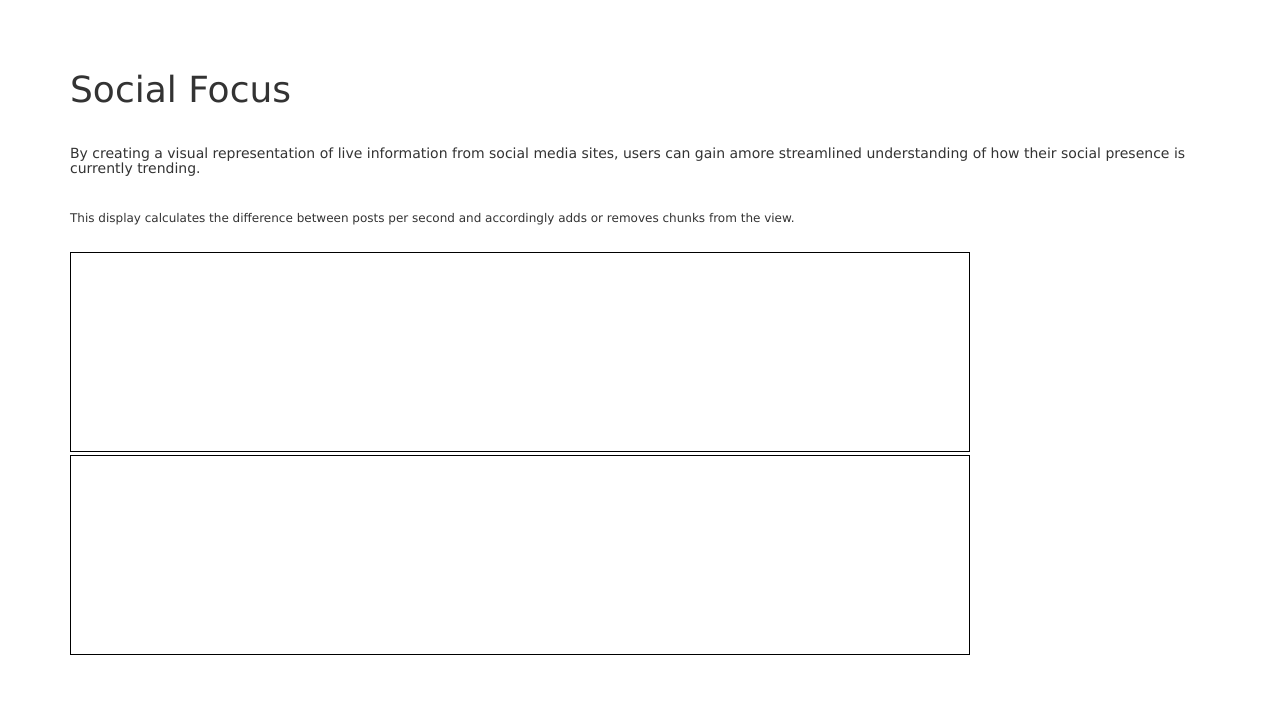
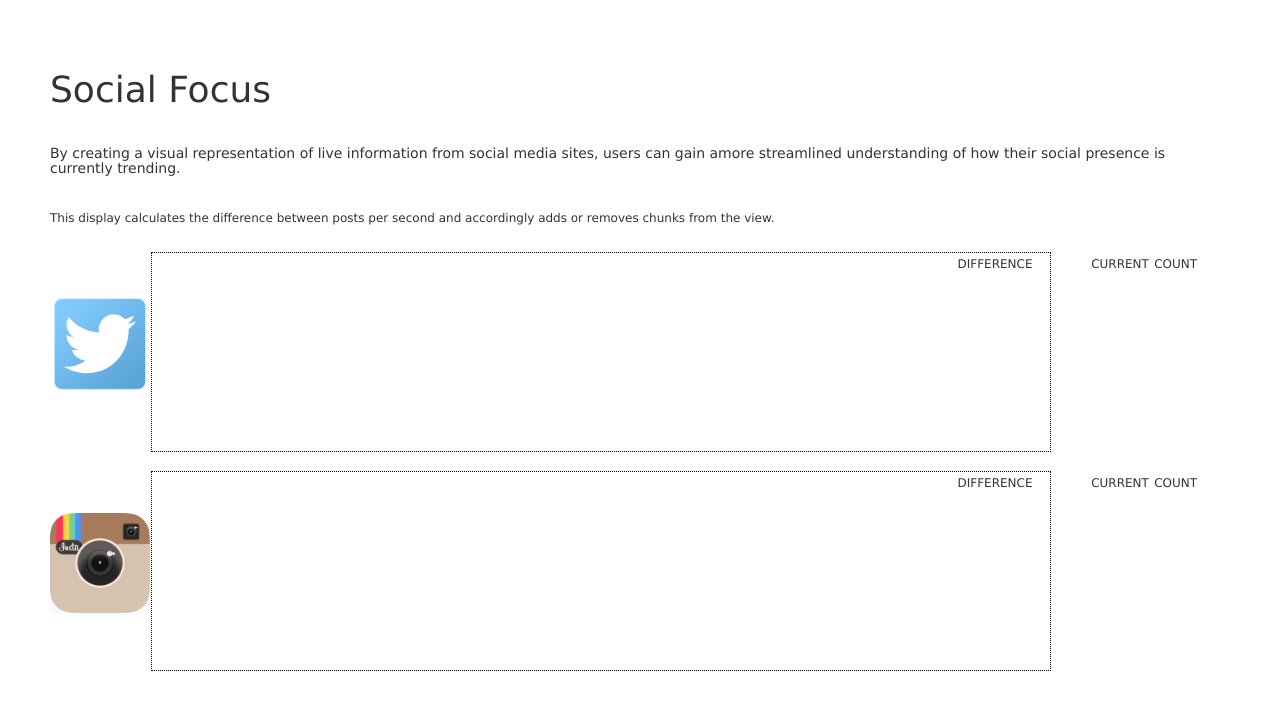
Before and after one commit to elvece/social-focus, a website: page index.html in a window 1280 px wide. Drawn offline with nearby package versions, Linux system fonts and the light colour scheme.

Commit message:
restyled body

```diff
--- a/index.html
+++ b/index.html
@@ -7,30 +7,41 @@
     <link rel="stylesheet" href="./styles/css/main.css">
   </head>
   <body>
-    <div class="container">
 
       <h1>Social Focus</h1><br>
       <h5>By creating a visual representation of live information from social media sites, users can gain amore streamlined understanding of how their social presence is currently trending.</h5><br>
       <h6>This display calculates the difference between posts per second and accordingly adds or removes chunks from the view.</h6><br>
 
-      <svg id="twitter-bowl" width="900" height="200"></svg>
-      <div id="twitter"></div>
+      <div class="row">
+        <div class="col-md-1 pad">
+          <img src="./img/twitter.png">
+        </div>
+        <div class="col-md-8">
+          <svg id="twitter-bowl" width="900" height="200"></svg>
+        </div>
+        <div class="col-md-1 center ">
+         <p class="description">difference <div id="twitter-diff" class="number"></div></p>
+        </div>
+        <div class="col-md-2 center">
+         <p class="description">current count <div id="twitter-count" class="number"></div></p>
+        </div>
+      </div>
+      <br>
+      <div class="row">
+        <div class="col-md-1 pad">
+          <img src="./img/insta.png">
+        </div>
+        <div class="col-md-8">
+          <svg id="instagram-bowl" width="900" height="200"></svg>
+        </div>
+        <div class="col-md-1 center ">
+         <p class="description">difference <div id="instagram-diff" class="number"></div></p>
+        </div>
+        <div class="col-md-2 center">
+         <p class="description">current count <div id="instagram-count" class="number"></div></p>
+        </div>
+      </div>
 
-      <svg id="instagram-bowl" width="900" height="200"></svg>
-      <div id="instagram"></div>
-
-    </div>
-
-  <!--     <div class="row">
-        <div class="col-sm-12 col-md-6 center">
-          <svg id="twitter-bowl" width="900" height="600"></svg>
-          <div id="twitter"></div>
-        </div>
-        <div class="col-sm-12 col-md-6 center">
-          <svg id="insta-bowl" width="900" height="600"></svg>
-          <div id="insta"></div>
-        </div>
-      </div> -->
     <script type="text/javascript" src="//code.jquery.com/jquery-2.1.4.min.js"></script>
     <script src="//maxcdn.bootstrapcdn.com/bootstrap/3.3.5/js/bootstrap.min.js"></script>
     <script type="text/javascript" src="./build/bundle.js"></script>
--- a/js/d3.js
+++ b/js/d3.js
@@ -1,6 +1,7 @@
 window.constructCircles = (function () {
 
   function makeCircleArray(data, diff, svg, color){
+    console.log(data)
     if (diff >= 0.1) {
       for (var i = 0; i < diff; i++) {
         data.push(10);
--- a/js/main.js
+++ b/js/main.js
@@ -3,7 +3,7 @@ window.init = function(){
   var nio = require('niojs'),
       d3 = require('d3'),
       services = {},
-      colors = { 'instagram': '#10347A', 'twitter': '#E7AC14', 'negative': 'darkred'};
+      colors = { 'instagram': '#E7AC14', 'twitter': '#10347A', 'negative': 'darkred'};
 
   function start(){
     nio.source.socketio(
@@ -30,19 +30,20 @@ window.init = function(){
     Object.keys(services).forEach(function(key){
       var service = services[key],
           svg = d3.select('#'+key+'-bowl');
-      service.diff = getDifference(service.data);
+      service.diff = getDifference(service.data, key);
       window.constructCircles.makeCircleArray(service.circles, service.diff, svg, service.color);
-      $('#'+key).html('Difference in '+key+ ' counts: '+service.diff);
+      $('#'+key+'-diff').html(service.diff);
     });
   }
 
-  function getDifference(data){
+  function getDifference(data, key){
     var comparison = data.splice(0,2),
         nextCount = comparison[1],
         currentCount = comparison[0],
         diff;
     diff = nextCount - currentCount;
     diff = Math.round(diff);
+    $('#'+key+'-count').html(Math.round(currentCount));
     return diff;
   }
 
--- a/styles/css/main.css
+++ b/styles/css/main.css
@@ -8,9 +8,29 @@ a {
 }
 
 svg {
-  border: 1px solid black;
+  border: 1px dotted black;
 }
 
 .center {
   text-align: center;
 }
+
+img {
+  height: 100px;
+  width: 100px;
+}
+
+.pad {
+  padding-top: 3em;
+}
+
+.description{
+  font-size: 1.2em;
+  /*font-style: italic;*/
+  font-variant: small-caps;
+}
+
+.number {
+  font-size: 3em;
+  opacity: 0.5;
+}
```
Also changed, not shown: build/bundle.js, img/insta.png (added), img/twitter.png (added).
